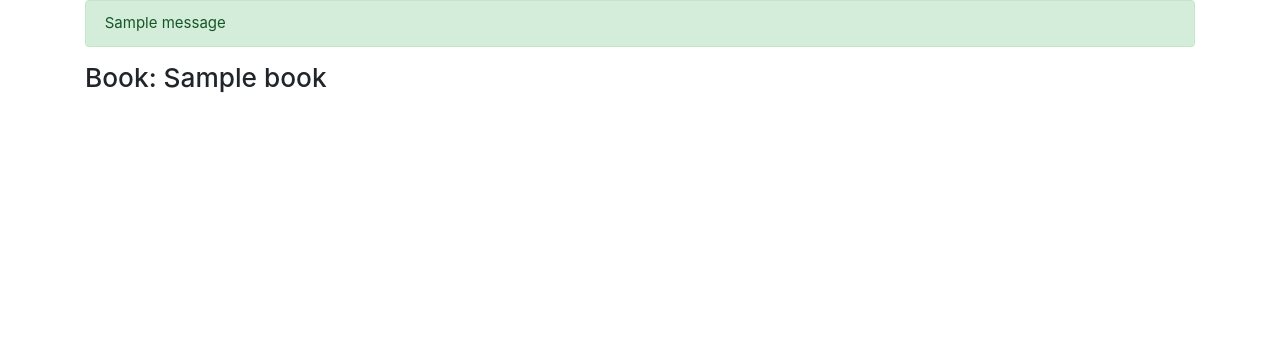
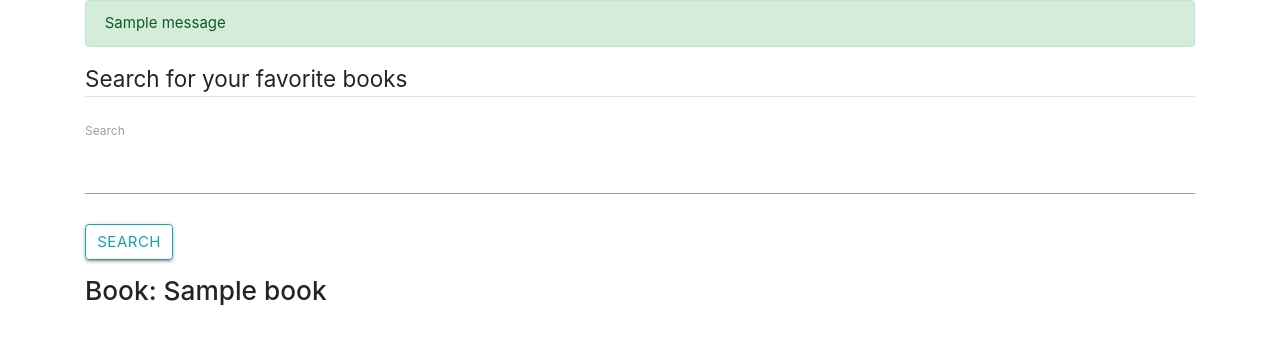
Before and after one commit to justinembawomye/bookreviews, a Flask app: page /books in a window 1280 px wide. Shown: the top 345 px of the page. Run offline with Flask 2, Linux system fonts and the light colour scheme; a user stored in the database is signed in; tables that the repository leaves empty hold one stand-in row (values such as "Sample post"); one stand-in notice (Sample message) is shown; parts of the project's set-up code (start-up, migrations or seed data) failed here and were passed over; some libraries are stand-ins or nearby versions.

Commit message:
create templates

```diff
--- a/application/templates/books.html
+++ b/application/templates/books.html
@@ -2,8 +2,41 @@
 
 {% block content %}
 
-    {% for book in books %}
-        <h3>{{book}}</h3>
-    {% endfor %}
+
+<div class="content-section">
+    <form method="POST" action="">
+        {{form.hidden_tag()}}
+        <fieldset class="form-group">
+            <legend class="border-bottom mb-4">Search for your favorite books</legend>
+            <div class="form-group">
+                {{form.content.label(class="form-control-label")}}
+
+                {% if form.content.errors %}
+                {{form.content(class="form-control form-control-lg is-invalid")}}
+
+                <div class="invalid-feedback">
+                    {% for error in form.content.errors %}
+                    <span>{{error}}</span>
+                    {% endfor %}
+                </div>
+                {% else %}
+                {{form.content(class="form-control form-control-lg")}}
+                {% endif %}
+
+        </fieldset>
+
+        <div class="form-group">
+            {{form.submit(class="btn btn-outline-info")}}
+        </div>
+
+    </form>
+</div>
+
+
+
+
+{% for book in books %}
+<h3>{{book}}</h3>
+{% endfor %}
 
 {% endblock %}
--- a/application/templates/index.html
+++ b/application/templates/index.html
@@ -2,4 +2,5 @@
 
 {% block content %}
 <h1>Book review website</h1>
+<p><a href="{{url_for('login')}}">click to login</a></p>
 {% endblock %} <b></b>
```
Also changed, not shown: application/templates/error.html (added, +9 -0 lines), application/templates/results.html (added, +9 -0 lines).
